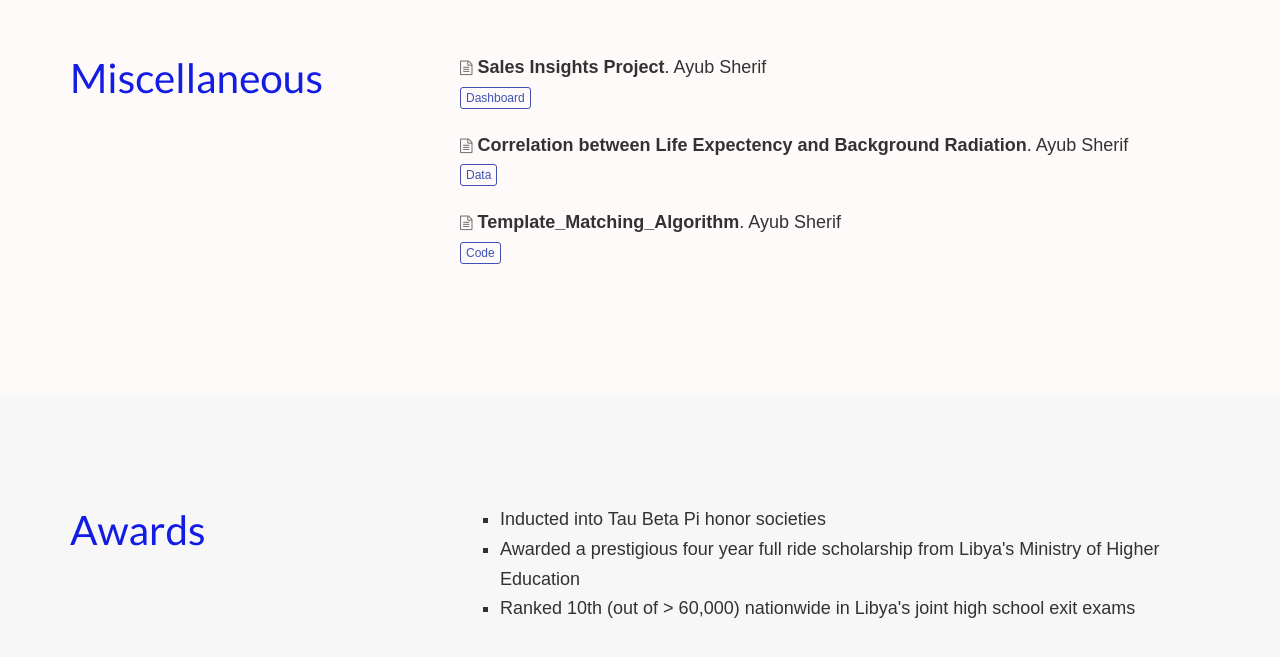
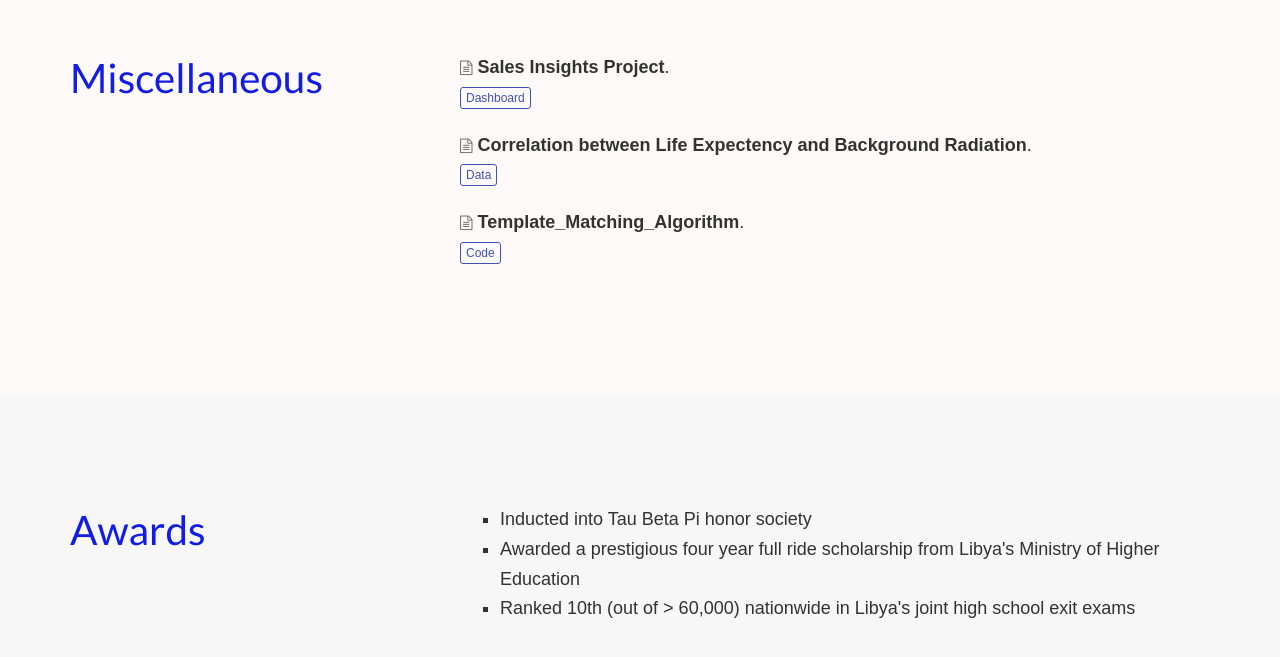
Before and after one commit to AyubSherif/ayubsherif.github.io, a plain HTML site: page index.html in a window 1280 px wide. Shown: the part 3206-3863 px from the top of the page. Drawn offline with nearby package versions, Linux system fonts and the light colour scheme; some icons are missing; a web font is replaced by a local one.

Commit message:
Update index.html

```diff
--- a/index.html
+++ b/index.html
@@ -631,8 +631,6 @@ if (!doNotTrack) {
         <div class="pub-list-item" style="margin-bottom: 1rem" itemscope itemtype="http://schema.org/CreativeWork">
   <i class="fa fa-file-text-o pub-icon" aria-hidden="true"></i>
   <b>Sales Insights Project</b>.
-  <span itemprop="author"> Ayub Sherif
-    </span>
   <p>
 <a class="btn btn-primary btn-outline btn-xs" href="https://github.com/AyubSherif/DataAnalysisProjects/blob/main/SalesInsights/Sales_Insights_Dashboard.pbix" target="_blank" rel="noopener">
   Dashboard
@@ -646,8 +644,6 @@ if (!doNotTrack) {
         <div class="pub-list-item" style="margin-bottom: 1rem" itemscope itemtype="http://schema.org/CreativeWork">
   <i class="fa fa-file-text-o pub-icon" aria-hidden="true"></i>
   <b>Correlation between Life Expectency and Background Radiation</b>.
-  <span itemprop="author"> Ayub Sherif
-    </span>
   <p>
 <a class="btn btn-primary btn-outline btn-xs" href="https://github.com/AyubSherif/DataAnalysisProjects/tree/main/BGRadiation_to_LifeExpectency" target="_blank" rel="noopener">
   Data
@@ -662,8 +658,6 @@ if (!doNotTrack) {
         <div class="pub-list-item" style="margin-bottom: 1rem" itemscope itemtype="http://schema.org/CreativeWork">
   <i class="fa fa-file-text-o pub-icon" aria-hidden="true"></i>
   <b>Template_Matching_Algorithm</b>.
-  <span itemprop="author"> Ayub Sherif
-    </span>
   <p>
 <a class="btn btn-primary btn-outline btn-xs" href="https://github.com/AyubSherif/Spectrum-Unfolding-Algorithm/blob/master/Template_Match.py" target="_blank" rel="noopener">
   Code
@@ -701,7 +695,7 @@ if (!doNotTrack) {
 ul { list-style-type: square; }
 </style>
 <ul>
-<li>Inducted into Tau Beta Pi honor societies</li>
+<li>Inducted into Tau Beta Pi honor society</li>
 <li>Awarded a prestigious four year full ride scholarship from Libya's Ministry of Higher Education </li>
 <li>Ranked 10th (out of > 60,000) nationwide in Libya's joint high school exit exams </li>
 
```
